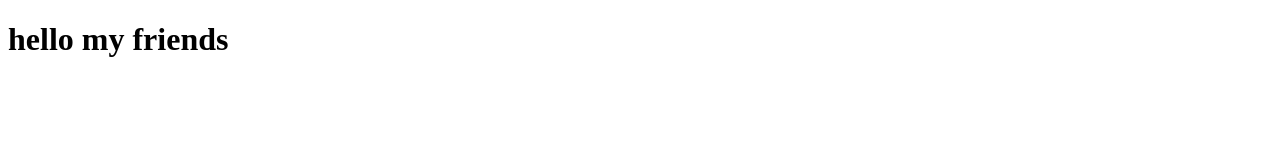
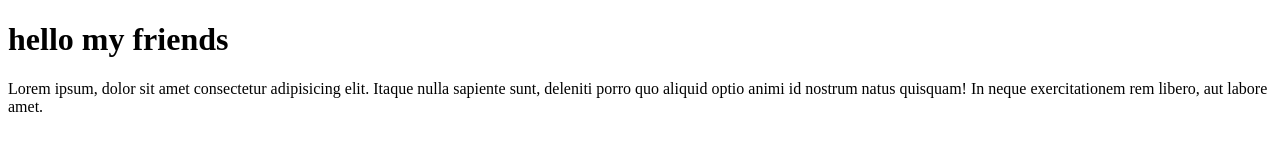
Before and after one commit to AtiyehMahdizadeh/project, a plain HTML site: page home.html in a window 1280 px wide. Drawn offline with Linux system fonts and the light colour scheme.

Commit message:
Add p tag to home.html

```diff
--- a/home.html
+++ b/home.html
@@ -7,5 +7,6 @@
 </head>
 <body>
     <h1>hello my friends</h1>
+    <p>Lorem ipsum, dolor sit amet consectetur adipisicing elit. Itaque nulla sapiente sunt, deleniti porro quo aliquid optio animi id nostrum natus quisquam! In neque exercitationem rem libero, aut labore amet.</p>
 </body>
 </html>
```
